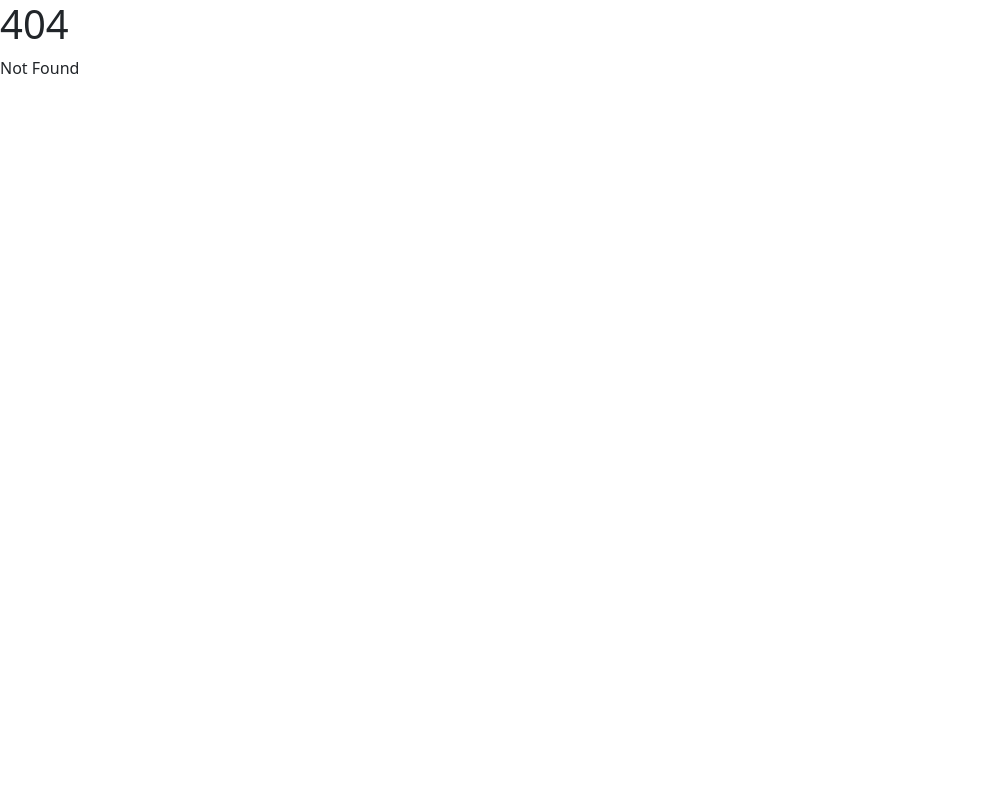
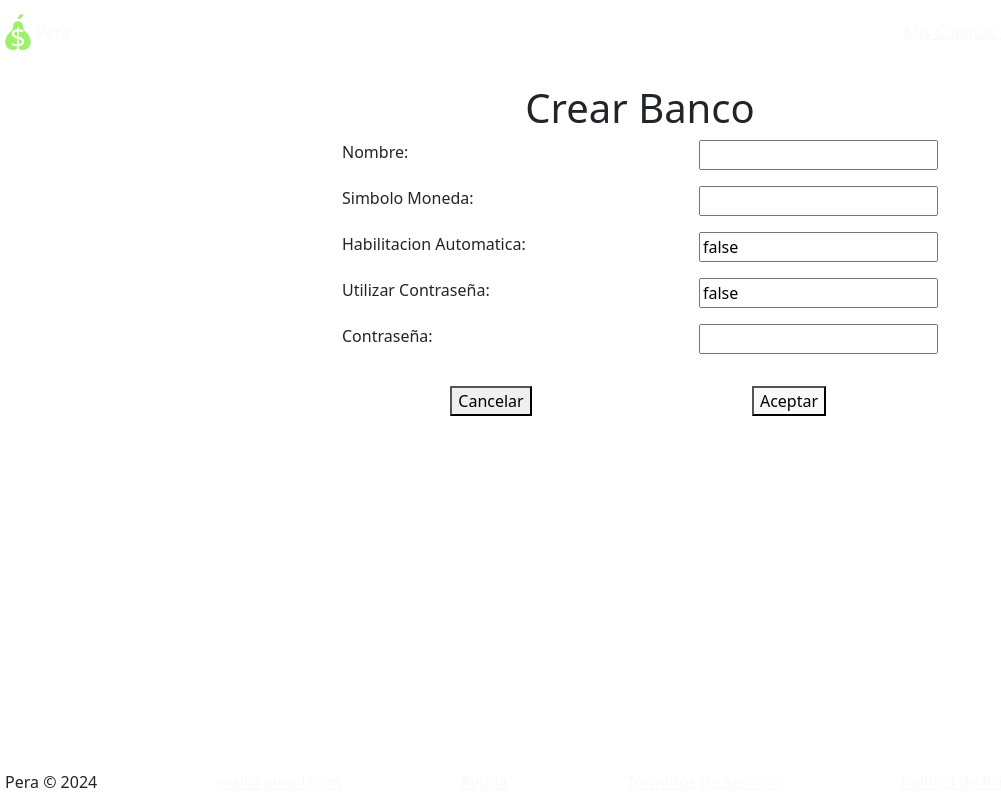
Before and after one commit to SebaOgas/Pera-Front-End, a SvelteKit app: page /CrearBanco in a window 1280 px wide. Before the commit this address had no page. Shown: the whole page, without its empty margins (0-1001 px from the left). Built offline with nearby package versions, Linux system fonts and the light colour scheme.

Commit message:
Add files via upload

```diff
--- /dev/null
+++ b/src/routes/(rutas)/CrearBanco/+page.svelte
@@ -0,0 +1,65 @@
+<script lang="ts">
+	import type DTOCrearBanco from "./DTOCrearBanco";
+
+	import { ServicioCrearBanco } from "./ServicioCrearBanco";
+
+
+    let dto : DTOCrearBanco = {
+        nombre: "",
+        simboloMoneda: "",
+        habilitacionAutomatica: false,
+        usarPassword: false,
+        password: ""
+    }
+
+    let error : string = "";
+
+    async function crearBanco() {
+        let resp : string = await ServicioCrearBanco.crear(dto);
+        if (resp.length !== 0) {
+            error = resp;
+            return;
+        }
+    }
+
+    async function back() {
+
+        window.history.back();
+    }
+
+</script>
+
+<div class="container w-50 h-100">
+    <h1 class="text-center text-dark text-bold">Crear Banco</h1>
+    <div class="d-flex justify-content-between w-100 mb-3">
+        <span class="text-medium text-darker">Nombre:</span>
+        <input type="text" bind:value={dto.nombre}>
+    </div>
+    <div class="d-flex justify-content-between w-100 mb-3">
+        <span class="text-medium text-darker">Simbolo Moneda:</span>
+        <input type="text" bind:value={dto.simboloMoneda}>
+    </div>
+    <div class="d-flex justify-content-between w-100 mb-3">
+        <span class="text-medium text-darker">Habilitacion Automatica:</span>
+        <input type="boolean" bind:value={dto.habilitacionAutomatica}>
+    </div>
+    <div class="d-flex justify-content-between w-100 mb-3">
+        <span class="text-medium text-darker">Utilizar Contraseña:</span>
+        <input type="boolean" bind:value={dto.usarPassword}>
+    </div>
+    <div class="d-flex justify-content-between w-100 mb-3">
+        <span class="text-medium text-darker">Contraseña:</span>
+        <input type="password" bind:value={dto.password}>
+    </div>
+    <div class="d-flex justify-content-center w-100 mb-3">
+        <span class="text-medium text-dark">{error}</span>
+    </div>
+    <div style="display: flex;">
+        <div class="d-flex justify-content-center w-100">
+            <button class="bg-darker text-lighter text-big" on:click={back}>Cancelar</button>
+        </div>
+        <div class="d-flex justify-content-center w-100">
+            <button class="bg-light text-darker text-big" on:click={crearBanco}>Aceptar</button>
+        </div>
+    </div>
+</div>
--- /dev/null
+++ b/src/routes/(rutas)/CrearBanco/DTOCrearBanco.ts
@@ -0,0 +1,7 @@
+export default interface DTOCrearBanco {
+    nombre : string,
+    simboloMoneda : string,
+    habilitacionAutomatica : boolean,
+    usarPassword: boolean,
+    password: string,
+}
--- /dev/null
+++ b/src/routes/(rutas)/CrearBanco/ServicioCrearBanco.ts
@@ -0,0 +1,20 @@
+import type DTOCrearBanco from "./DTOCrearBanco";
+
+const BASE_URL = "http://localhost:8080";
+
+export const ServicioCrearBanco = {
+
+    crear: async (dto: DTOCrearBanco) : Promise<string> => {
+        const response = await fetch(`${BASE_URL}/Banco/crearBanco`, {
+            method: "POST",
+            headers: {
+                'Content-Type': 'application/json'
+            },
+            mode: 'cors',
+            body: JSON.stringify(dto)
+        });
+        const data = await response.text();
+        return data;
+    }
+
+}
```
Also changed, not shown: 1 other file (tests, documents, lock files or other folders).
